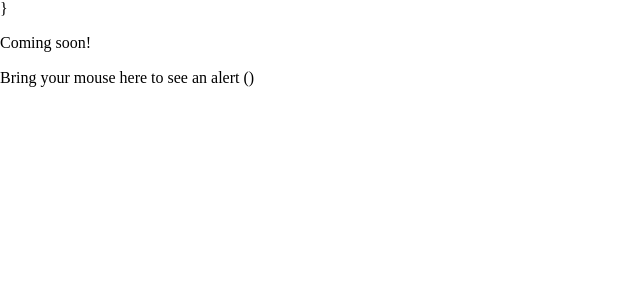
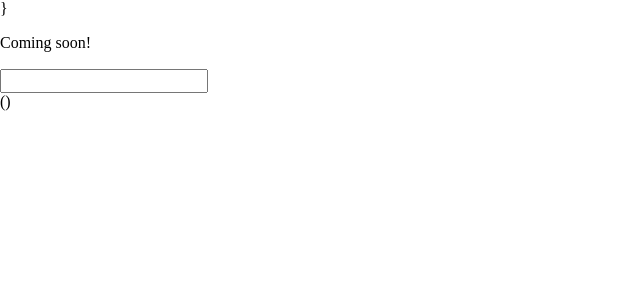
Before and after one commit to mebartsch/mebartsch.github.io, a Jekyll site: the page projects/Dollar-Word/index.html, which Jekyll copies as it is, in a window 1280 px wide. Shown: the top 300 px of the page, without its empty margins (0-640 px from the left). Built offline with Jekyll 4.4.1, drawn with Linux system fonts in a browser that asks for light colours; nearby versions of some CDN libraries; library files that are not in the unit come from our copies.

Commit message:
Update index.html

```diff
--- a/projects/Dollar-Word/index.html
+++ b/projects/Dollar-Word/index.html
@@ -61,10 +61,33 @@ function myAlert()
 <input type="text" id="TEXTBOX_ID">
 <input name="buttonExecute" onclick="execute(doSomethingWithTextBox('txt1').value)" type="button" value="Execute" />
 -->
+<!--
+<form action="#" onsubmit="handle">
+    <input type="text" name="txt" />
+</form>
 
-<span onmouseover="myAlert();">
-   Bring your mouse here to see an alert
-</span>
+<script>
+    function handle(e){
+        e.preventDefault(); // Otherwise the form will be submitted
+
+        alert("FORM WAS SUBMITTED");
+    }
+-->
+</script>
+<form action="#">
+    <input type="text" name="txt" onkeypress="handle(event)" />
+</form>
+
+<script>
+    function handle(e){
+        if(e.keyCode === 13){
+            e.preventDefault(); // Ensure it is only this code that rusn
+
+            alert("Enter was pressed was presses");
+        }
+    }
+</script>
+
 ()
 </body>
 
```
